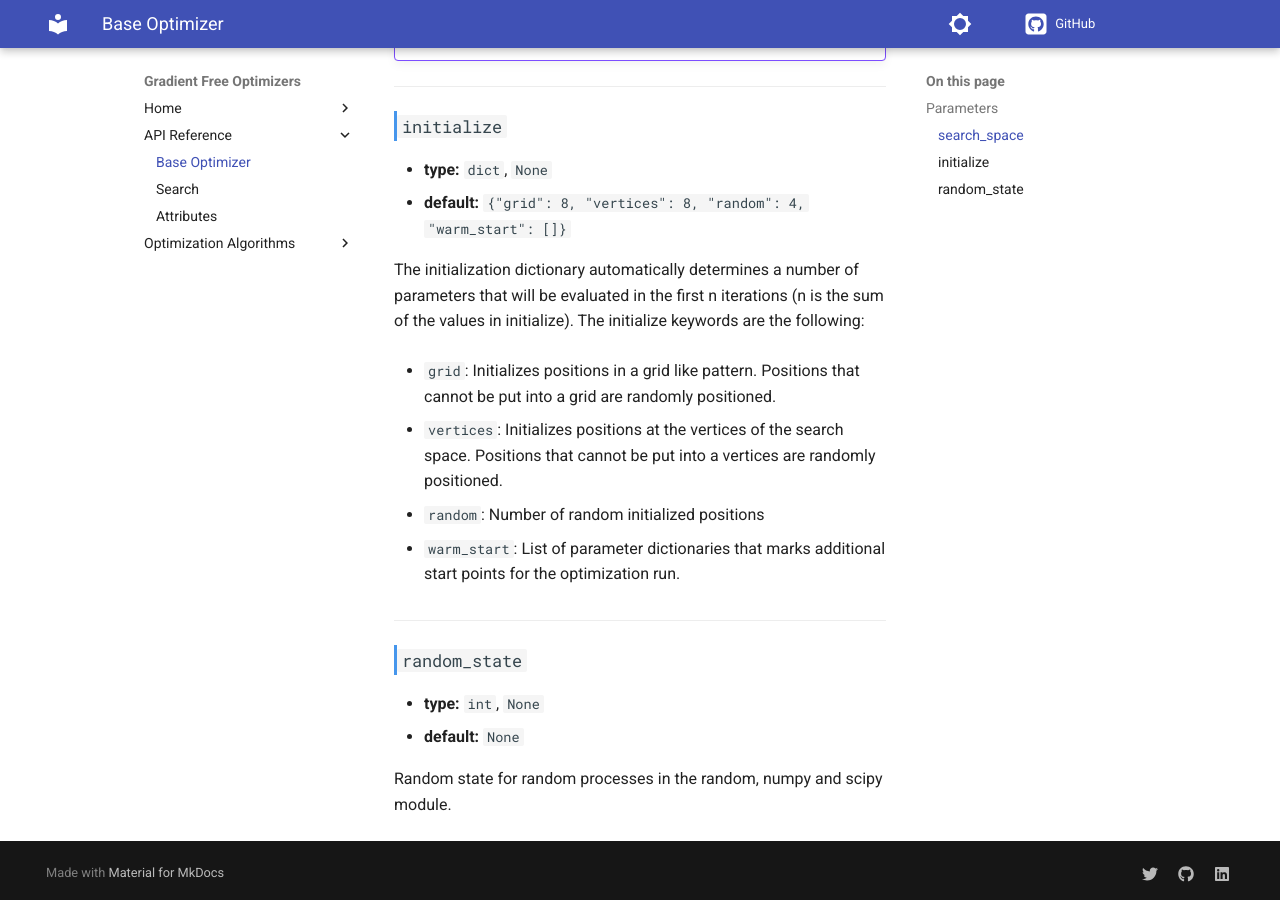
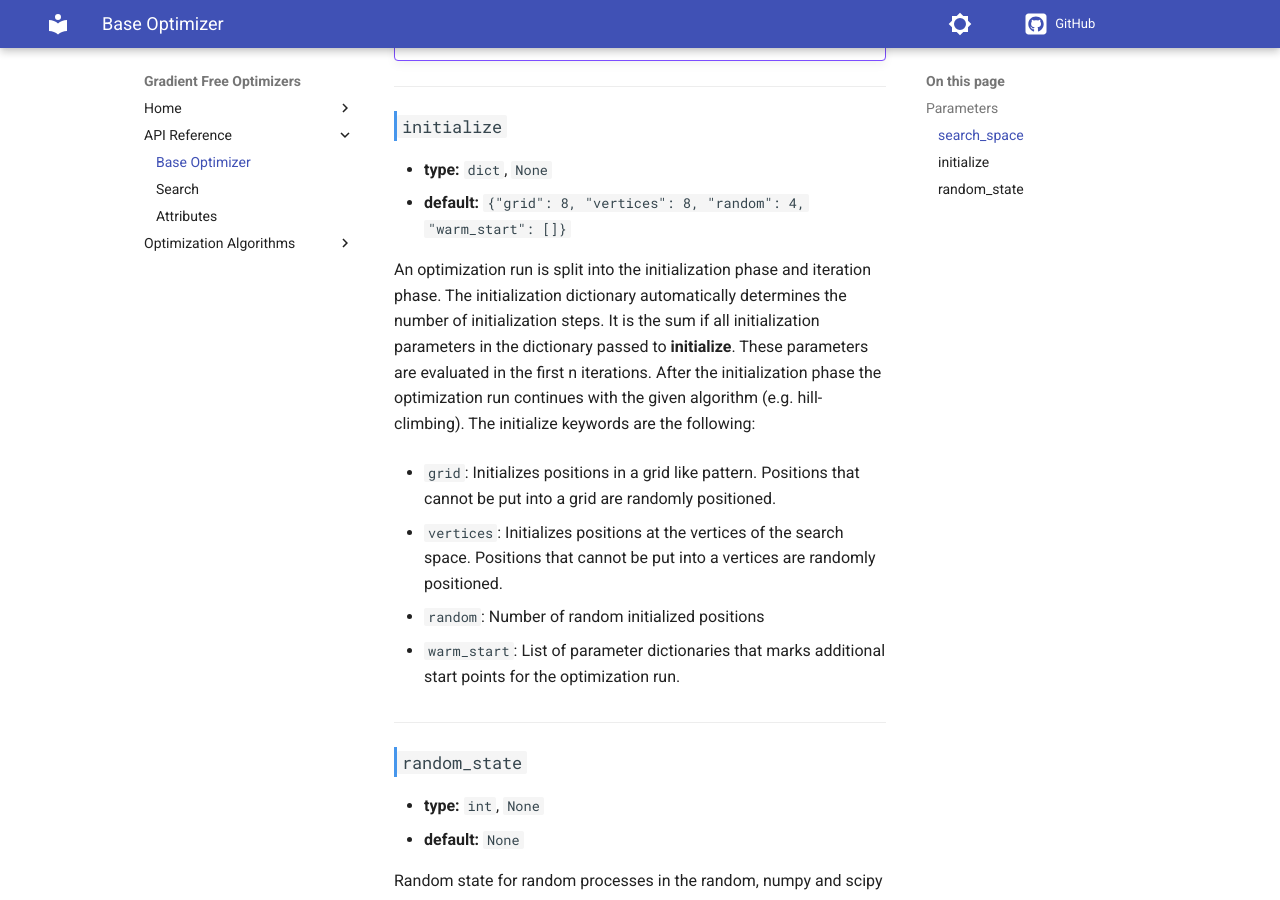
Before and after one commit to SimonBlanke/gradient-free-optimizers-documentation, an MkDocs documentation site: the page built from docs/base_optimizer.md, in a window 1280 px wide and 900 px high, scrolled down 686 px. Built offline with MkDocs 1.6.1 and Material for MkDocs 9.7.7, drawn with Linux system fonts in a browser that asks for light colours; comment, search, counter and statistics services are not loaded; the version menu is left out.

Commit message:
extend explanation of initialize-parameter

```diff
--- a/docs/base_optimizer.md
+++ b/docs/base_optimizer.md
@@ -34,7 +34,7 @@
 - **type:** `dict`, `None`
 - **default:** `{"grid": 8, "vertices": 8, "random": 4, "warm_start": []}`
 
-The initialization dictionary automatically determines a number of parameters that will be evaluated in the first n iterations (n is the sum of the values in initialize). The initialize keywords are the following:
+An optimization run is split into the initialization phase and iteration phase. The initialization dictionary automatically determines the number of initialization steps. It is the sum if all initialization parameters in the dictionary passed to **initialize**. These parameters are evaluated in the first n iterations. After the initialization phase the optimization run continues with the given algorithm (e.g. hill-climbing). The initialize keywords are the following:
 
 - `grid`: Initializes positions in a grid like pattern. Positions that cannot be put into a grid are randomly positioned.
 
```
